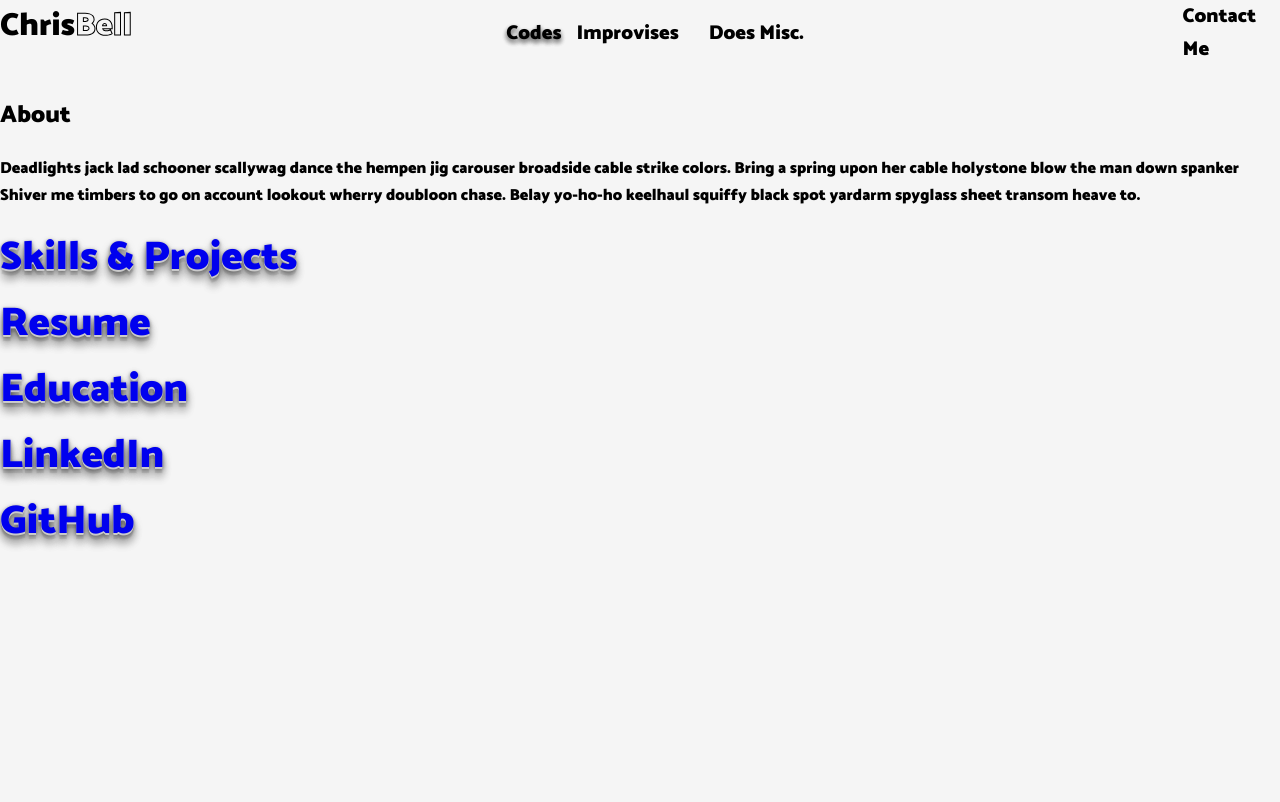
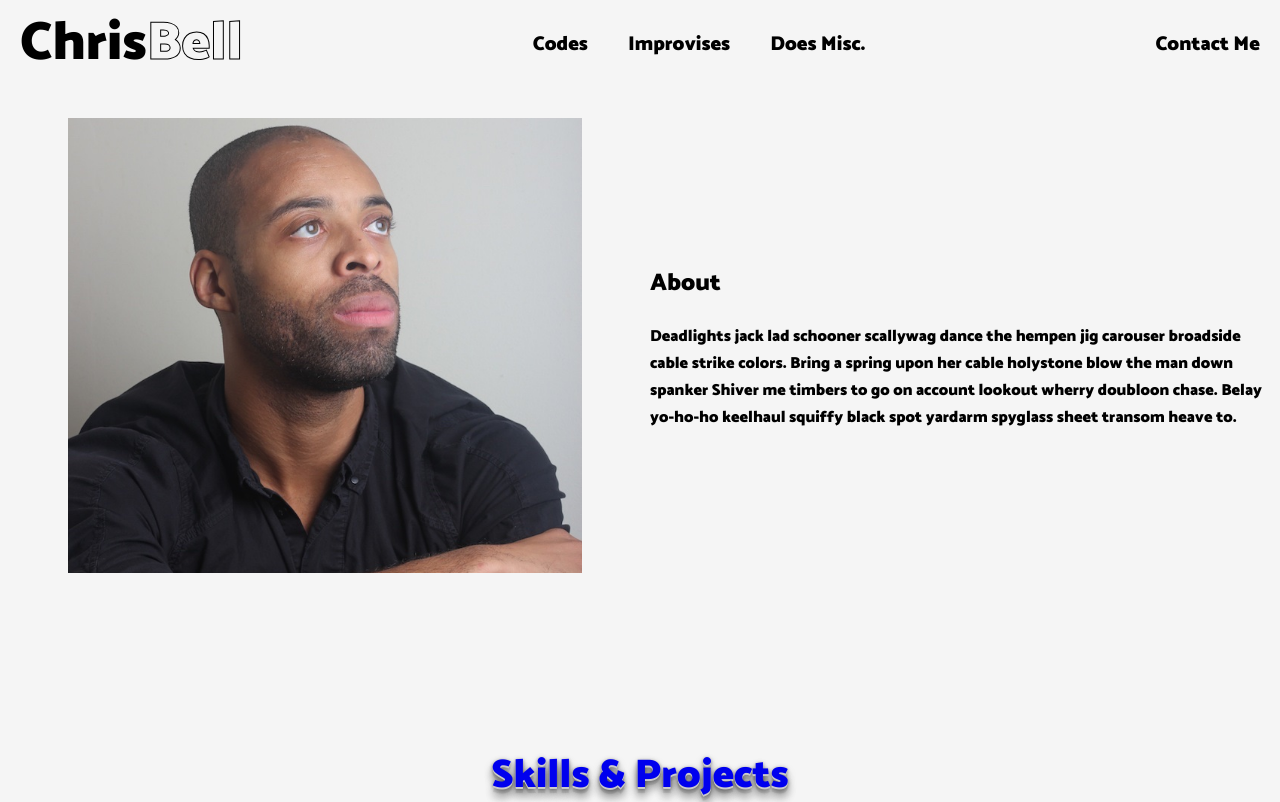
Before and after one commit to chrisbellcodes/chrisbellcodes-site, a React (Create React App) app: page / in a window 1280 px wide. Shown: the top 802 px of the page. Built offline with nearby package versions, Linux system fonts and the light colour scheme.

Commit message:
refactor(codes and navbar): Set nav layout and set codes page layout

```diff
--- a/src/App.css
+++ b/src/App.css
@@ -16,12 +16,18 @@ body {
     list-style-type: none;
 }
 
-/* .App {
-  text-align: center;
-} */
 
 
 /* <<<<<<<< Navbar >>>>>>>>>> */
+
+.navbar {
+  display: flex;
+  justify-content: space-between;
+  align-items: center;
+  margin: 0px 0 30px 0;
+}
+
+
 .navbar, .navbar a, .navItems {
   background-color: whitesmoke;
 }
@@ -29,8 +35,11 @@ body {
 .logo {
     color: black;
     background-color: whitesmoke;
-    margin: 0px;
-    width: 200px;
+    margin: 0px 20px;
+}
+
+.logo__piece {
+  font-size: 54px;
 }
 
 .bell {
@@ -40,34 +49,55 @@ body {
     -webkit-text-stroke-color: black;
 }
 
-.navbar {
-  display: flex;
-  margin: 0px 0 30px 0;
-}
 
 .navItems {
-    width: 100%;
     display: flex;
     justify-content: center;
     align-items: center;
 }
 
 .navbarItem {
-  margin: 0px 15px 0px 15px;
+  margin: 0px 10px;
   text-decoration: none;
   font-size: 20px;
   color: black;
+  transition: all .2s ease-in-out;
+  padding: 0px 10px;
 }
 
-.navbarItem:hover {
-  font-size: 32px;
-}
-
-.navbarItem:Focus {
-  font-size: 32px;
+.navbarItem:hover, .navbarItem:Focus {
+  transform: scale(1,2);
 }
 
 
+
+/* <<<<<<<< Codes Page >>>>>>>>>> */
+.headshot-container {
+    width: 100%;
+    max-width: 650px;
+}
+
+.headshot {
+    width: 79%;
+    padding-top: 70%;
+    background-size: cover;
+    background-position: center;
+    margin: 0 auto;
+}
+
+.about-section {
+    display: flex;
+    justify-content: center;
+}
+
+.about-content {
+    align-self: center;
+}
+
+p.body-text {
+    width: 100%;
+    max-width: 750px;
+}
 
 /* <<<<<<<< APP >>>>>>>>>> */
 
@@ -85,9 +115,16 @@ body {
   /* color: aliceblue; */
 }
 
+.section-nav {
+    display: flex;
+    flex-direction: column;
+    text-align: center;
+    margin: 150px 0px;
+}
+
 .content-list {
   text-decoration: none;
-  margin: 0px;
+  margin: 20px 0px;
   font-size: 40px;
   text-shadow: 0 1px 0 #ccc,
                0 2px 0 #c9c9c9,
@@ -103,38 +140,8 @@ body {
                0 10px 10px rgba(0,0,0,.15);
 }
 
-.text-pop {
-  text-decoration: none;
-  margin: 0px;
-  text-shadow:
-               /* 0 3px 1px rgba(0,0,0,.1), */
-               /* 0 0 3px rgba(0,0,0,.1), */
-               /* 0 1px 3px rgba(0,0,0,.3), */
-               0 3px 5px rgba(0,0,0,.2),
-               0 3px 5px rgba(0,0,0,.25),
-               0 3px 5px rgba(0,0,0,.2),
-               0 3px 5px rgba(0,0,0,.15);
-}
 
 .pro-icon {
   height: 35px;
   width: 35px;
 }
-
-/* .about {
-  margin-bottom: 20px;
-  height: 350px;
-  width: 100%;
-  color: black;
-  display: grid;
-  grid-template-columns: 1fr 1fr 1fr 1fr;
-}
-
-.about-left {
-  grid-column: 2 / span 2;
-  height: 0;
-  width: 100%;
-  border-left: 350px solid transparent;
-  border-top: 350px solid whitesmoke;
-  color: black;
-} */
--- a/src/components/Navbar.js
+++ b/src/components/Navbar.js
@@ -2,19 +2,37 @@ import React from 'react';
 import {Link} from 'react-router-dom'
 
 const Navbar = () => {
+
+  function addToLogo(e) {
+    const logo = document.querySelector('.logo')
+    const chosenNavItem = e.target
+    console.log(chosenNavItem, logo);
+    logo.append(chosenNavItem);
+
+
+    // On click, if the item is in navitems
+      // remove item from nav item
+        // add navitem to logo
+
+        //If there is an navitem attached to logo
+          // remove item from logo container
+          // add it back to navitems container
+          // remove logo modifier class
+  }
+
     return (
       <div className="navbar">
-        <h1 className="logo">Chris<spon className="bell">
-            Bell
-        </spon></h1>
+        <h1 className="logo">
+          <span className="logo__piece">Chris</span><span className="logo__piece bell">Bell</span>
+        </h1>
         <div className="navItems">
-          <Link className="navbarItem text-pop" to="/">
+          <Link onClick={addToLogo} className="navbarItem" to="/">
             Codes
           </Link>
-          <Link className="navbarItem" to="/improv">
+          <Link onClick={addToLogo} className="navbarItem" to="/improv">
             Improvises
           </Link>
-          <Link className="navbarItem" to="/misc">
+          <Link onClick={addToLogo} className="navbarItem" to="/misc">
             Does Misc.
           </Link>
         </div>
--- a/src/pages/Codes.js
+++ b/src/pages/Codes.js
@@ -1,7 +1,6 @@
 import React from 'react';
 import { Link } from 'react-router-dom'
 import me from '../assets/chris-bell.jpeg'
-
 
 
 const Codes = () => {
@@ -15,17 +14,17 @@ const Codes = () => {
                     <div style={{backgroundImage: 'url(' + me + ')'}} className="headshot"></div>
                 </div>
                 <div className="about-content">
-                    <h2>About</h2>
-                    <p>Deadlights jack lad schooner scallywag dance the hempen jig carouser broadside cable strike colors. Bring a spring upon her cable holystone blow the man down spanker Shiver me timbers to go on account lookout wherry doubloon chase. Belay yo-ho-ho keelhaul squiffy black spot yardarm spyglass sheet transom heave to.</p>
+                    <h2 className="header" >About</h2>
+                    <p className="body-text">Deadlights jack lad schooner scallywag dance the hempen jig carouser broadside cable strike colors. Bring a spring upon her cable holystone blow the man down spanker Shiver me timbers to go on account lookout wherry doubloon chase. Belay yo-ho-ho keelhaul squiffy black spot yardarm spyglass sheet transom heave to.</p>
                 </div>
             </div>
 
-            <div>
-                <div><Link className="content-list" to={`/codes-projects`}>Skills & Projects</Link></div>
-                <div><Link className="content-list" to={`/codes-resume`}>Resume</Link></div>
-                <div><Link className="content-list" to={`/codes-edu`}>Education</Link></div>
-                <div><a className="content-list" target="_blank" rel='noreferrer' href="https://www.linkedin.com/in/letchrisbellring/">LinkedIn</a></div>
-                <div><a className="content-list" target="_blank" rel='noreferrer' href="https://github.com/chrisbellcodes">GitHub</a></div>
+            <div className="section-nav">
+                <Link className="content-list" to={`/codes-projects`}>Skills & Projects</Link>
+                <Link className="content-list" to={`/codes-resume`}>Resume</Link>
+                <Link className="content-list" to={`/codes-edu`}>Education</Link>
+                <a className="content-list" target="_blank" rel='noreferrer' href="https://www.linkedin.com/in/letchrisbellring/">LinkedIn</a>
+                <a className="content-list" target="_blank" rel='noreferrer' href="https://github.com/chrisbellcodes">GitHub</a>
             </div>
         </div>
     )
```
